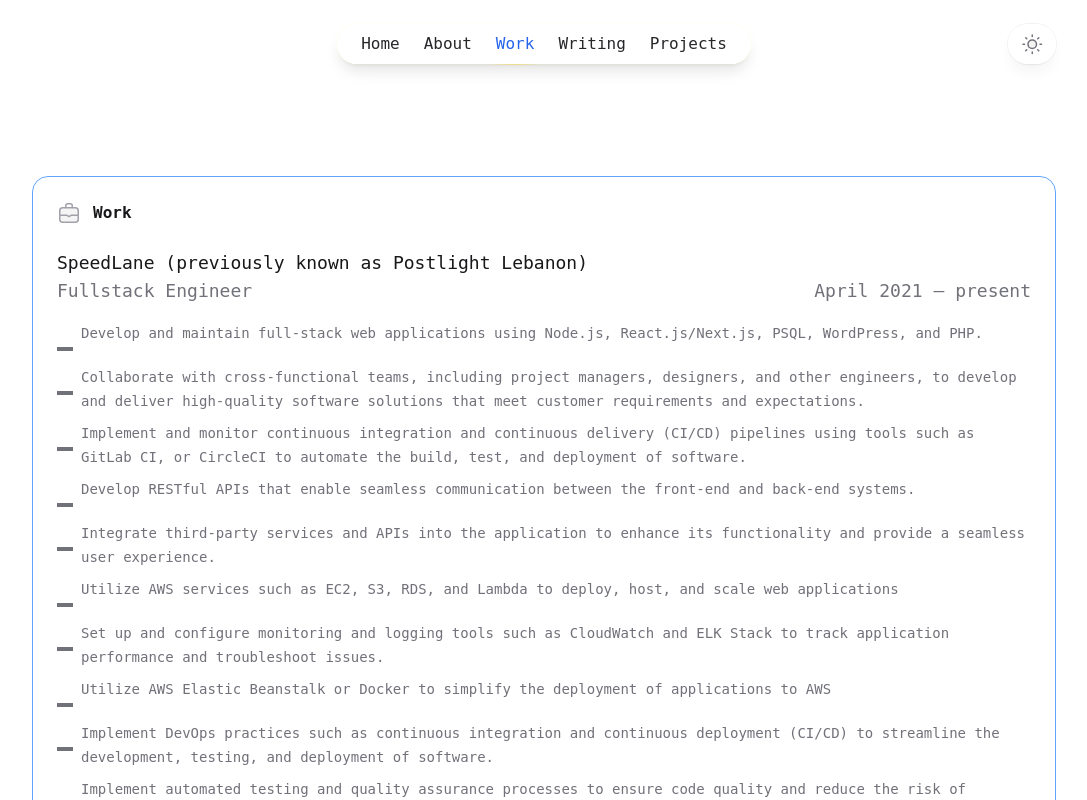
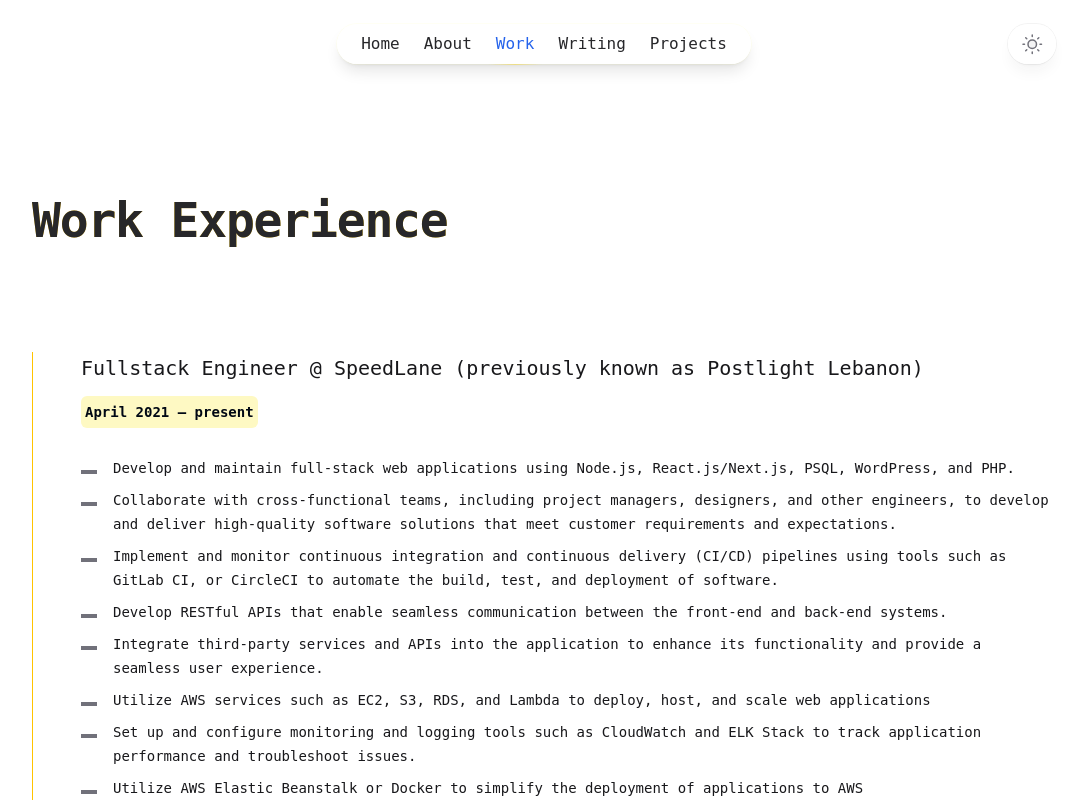
Before and after one commit to mohamadomran/portfolio, a Next.js app: page /work in a window 1280 px wide. Shown: the top 800 px of the page, without its empty margins (96-1183 px from the left). Built offline with nearby package versions, Linux system fonts and the light colour scheme.

Commit message:
fix: styling for work page

```diff
--- a/components/ui/Cta.tsx
+++ /dev/null
@@ -1,30 +0,0 @@
-import { ElementType, ReactNode } from 'react'
-import { twMerge } from 'tailwind-merge'
-
-type CtaProps = {
-    icon: ElementType
-    title: String
-    children: ReactNode
-    className?: string
-}
-
-export function Cta({ icon: Icon, title, children, className }: CtaProps) {
-    return (
-        <div className={twMerge(`
-            rounded-2xl
-            border
-            border-blue-400
-            p-6
-            text-md
-            text-zinc-900
-            dark:border-mustard-300
-            ${className ?? ""}
-        `)}>
-            <h2 className="flex text-md font-semibold text-zinc-900 dark:text-zinc-100">
-                <Icon className="h-6 w-6 flex-none" />
-                <span className="ml-3 text-md">{title}</span>
-            </h2>
-            {children}
-        </div>
-    )
-}
--- a/components/ui/Resume.tsx
+++ b/components/ui/Resume.tsx
@@ -1,20 +1,19 @@
-import { BriefcaseIcon } from '@/components/icons/BriefcaseIcon'
-import { Cta } from './Cta'
+import React from 'react';
 
 type Work = {
-    company: string
-    title: string
+    company: string;
+    title: string;
     start: {
-        label: string
-        dateTime: string
-    }
+        label: string;
+        dateTime: string;
+    };
     end: {
-        label: string
-        dateTime: string
-    },
-    companyURL?: string,
-    tasks: string[]
-}
+        label: string;
+        dateTime: string;
+    };
+    companyURL?: string;
+    tasks: string[];
+};
 
 export function Resume() {
     const work: Work[] = [
@@ -23,7 +22,7 @@ export function Resume() {
             title: 'Fullstack Engineer',
             start: {
                 label: 'April 2021',
-                dateTime: 'April 2021'
+                dateTime: 'April 2021',
             },
             end: {
                 label: 'present',
@@ -46,18 +45,18 @@ export function Resume() {
                 'Troubleshoot and resolve production issues, ensuring timely resolution and minimizing downtime for end-users.',
                 'Utilize version control systems such as Git to manage code changes and collaborate with other developers on the same project.',
                 'Work closely with UI/UX designers to implement responsive designs that provide an optimal user experience on all devices and screen sizes.',
-        ]
+            ],
         },
         {
             company: 'Netways',
             title: 'Software Engineer',
             start: {
                 label: 'November 2018',
-                dateTime: 'November 2018'
+                dateTime: 'November 2018',
             },
             end: {
                 label: 'March 2021',
-                dateTime: 'March 2021'
+                dateTime: 'March 2021',
             },
             companyURL: 'https://netways.com',
             tasks: [
@@ -70,74 +69,66 @@ export function Resume() {
                 'Conduct performance tests and implement optimizations to improve the speed and responsiveness of the software solutions.',
                 'Participate in meetings and presentations with clients to gather requirements, provide updates, and demonstrate software solutions.',
                 'Ensure compliance with government regulations and standards in the development and deployment of software solutions.',
-
-            ]
+            ],
         },
         {
             company: 'PSPlatform (International Diamond Trading Platform',
             title: 'Frontend Developer (Freelance)',
             start: {
                 label: 'June 2018',
-                dateTime: 'June 2018'
+                dateTime: 'June 2018',
             },
             end: {
                 label: 'November 2018',
-                dateTime: 'November 2018'
+                dateTime: 'November 2018',
             },
             tasks: [
-                'Worked closely with the client to understand their business needs and requirements, and developed a customized frontend solution using technologies such as React.js, CSS, and HTML to enhance the user experience and meet the client\'s goals.',
+                "Worked closely with the client to understand their business needs and requirements, and developed a customized frontend solution using technologies such as React.js, CSS, and HTML to enhance the user experience and meet the client's goals.",
                 'Implemented responsive designs that ensured the platform was optimized for use on all devices and screen sizes.',
                 'Utilized various libraries and frameworks such as Material UI, Bootstrap, and Styled Components to create an intuitive and modern user interface.',
-                'Conducted user acceptance testing to ensure that the frontend solution met the client\'s requirements and provided a seamless user experience.',
-                'Provided ongoing maintenance and support for the frontend solution, ensuring that any issues or bugs were promptly resolved to ensure optimal performance of the platform.'
-            ]
-        }
-    ]
+                "Conducted user acceptance testing to ensure that the frontend solution met the client's requirements and provided a seamless user experience.",
+                'Provided ongoing maintenance and support for the frontend solution, ensuring that any issues or bugs were promptly resolved to ensure optimal performance of the platform.',
+            ],
+        },
+    ];
 
     return (
-        <Cta icon={BriefcaseIcon} title="Work">
-            <ol className="mt-6 space-y-16  text-lg">
+        <ol className='mt-6 space-y-16  text-lg'>
             {work.map((role, roleIndex) => (
-                    <li key={roleIndex} className="flex gap-4">
-                        <dl className="flex flex-auto flex-wrap gap-x-2">
-                            <dt className="sr-only">Company</dt>
-                            <dd className="w-full flex-none text-md font-medium text-zinc-900 dark:text-zinc-100">
-                                {role.company}
+                <li key={roleIndex} className='flex gap-4 border-l pl-4 md:pl-12 border-mustard-500'>
+                    <dl className='flex flex-auto flex-wrap gap-x-2'>
+                        <dt className='sr-only'>Role @ Company</dt>
+                        <dd className='w-full text-xl text-zinc-900 dark:text-zinc-100'>
+                            {role.title} @ {role.company}
                         </dd>
-                            <dt className="sr-only">Role</dt>
-                            <dd className="text-md text-zinc-500 dark:text-zinc-200">
-                                {role.title}
-                            </dd>
-                            <dt className="sr-only">Date</dt>
+                        <dt className='sr-only'>Date</dt>
                         <dd
-                                className="ml-auto text-md text-zinc-500 dark:text-zinc-200"
-                                aria-label={`${role.start.label ?? role.start} until ${role.end.label ?? role.end
-                                    }`}
-                            >
+                            className='text-sm md:text-md mt-3 mb-3 font-bold bg-yellow-100 rounded-md p-1 text-black-950 dark:text-black-950'
+                            aria-label={`${
+                                role.start.label ?? role.start
+                            } until ${role.end.label ?? role.end}`}>
                             <time dateTime={role.start.dateTime ?? role.start}>
                                 {role.start.label ?? role.start}
                             </time>
-                                <span aria-hidden="true"> – </span>
+                            <span aria-hidden='true'> – </span>
                             <time dateTime={role.end.dateTime ?? role.end}>
                                 {role.end.label ?? role.end}
                             </time>
                         </dd>
-                            <dt className="sr-only">Tasks</dt>
-                            <dd className="w-full flex-none text-sm font-medium text-zinc-900 dark:text-zinc-100">
-                                <ul className="mt-4 space-y-2">
+                        <dt className='sr-only'>Tasks</dt>
+                        <dd className='w-full flex-none text-md font-medium text-zinc-900 dark:text-zinc-100'>
+                            <ul className='mt-4 space-y-2'>
                                 {role.tasks?.map((task, taskIndex) => (
-                                        <li key={taskIndex} className="flex gap-2">
-                                            <span className="flex-shrink-0">
+                                    <li key={taskIndex} className='flex gap-4'>
+                                        <span className='flex-shrink-0'>
                                             <svg
-
-                                                    className="h-4 w-4 mt-5 stroke-current text-zinc-500 dark:text-zinc-800"
-                                                    viewBox="0 0 4 4"
-                                                    xmlns="http://www.w3.org/2000/svg"
-                                                >
-                                                    <path d="M0 2h4" />
+                                                className='h-4 w-4 mt-2 stroke-current text-zinc-500 dark:text-zinc-800'
+                                                viewBox='0 0 4 4'
+                                                xmlns='http://www.w3.org/2000/svg'>
+                                                <path d='M0 2h4' />
                                             </svg>
                                         </span>
-                                            <span className="text-zinc-500 dark:text-zinc-500">
+                                        <span className='text-sm text-zinc-900 dark:text-zinc-100'>
                                             {task}
                                         </span>
                                     </li>
@@ -148,6 +139,5 @@ export function Resume() {
                 </li>
             ))}
         </ol>
-        </Cta>
-    )
+    );
 }
--- a/pages/work.tsx
+++ b/pages/work.tsx
@@ -1,7 +1,7 @@
 import React from 'react';
 import Head from 'next/head';
 import { Resume } from '@/components/ui/Resume';
-import { Container } from '@/components/Container';
+import { SimpleLayout } from '@/components/layouts/SimpleLayout';
 
 import { WORK_SEO_TITLE, WORK_SEO_DESCRIPTION } from '@/Utils/constants';
 
@@ -12,13 +12,18 @@ export default function Work() {
                 <title>{WORK_SEO_TITLE}</title>
                 <meta name='description' content={WORK_SEO_DESCRIPTION} />
                 <meta property='og:title' content={WORK_SEO_TITLE} />
-                <meta property='og:description' content={WORK_SEO_DESCRIPTION} />
+                <meta
+                    property='og:description'
+                    content={WORK_SEO_DESCRIPTION}
+                />
             </Head>
-            <Container className='mt-24 md:mt-28'>
+            <SimpleLayout
+                title='Work Experience'
+                gradient='text-5xl font-bold text-zinc-800 dark:sky-300 sm:text-5xl bg-clip-text dark:text-transparent bg-gradient-to-r from-mustard-500 to-mustard-300'>
                 <div className='flex flex-col items-center justify-center my-6'>
                     <Resume />
                 </div>
-            </Container>
+            </SimpleLayout>
         </>
     );
 }
```
Lines whose indentation alone changed are shown as unchanged.
